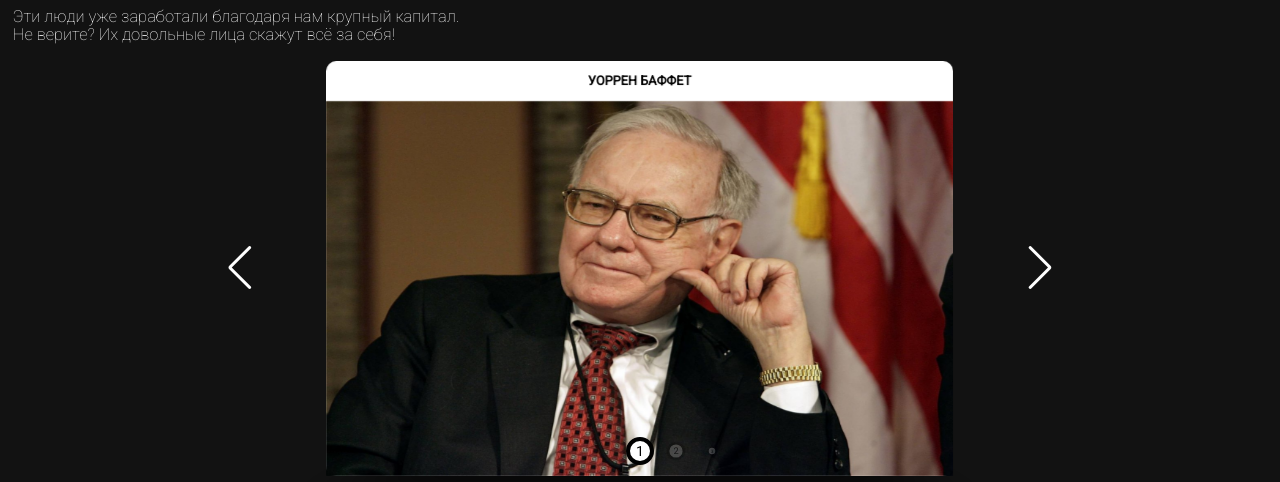
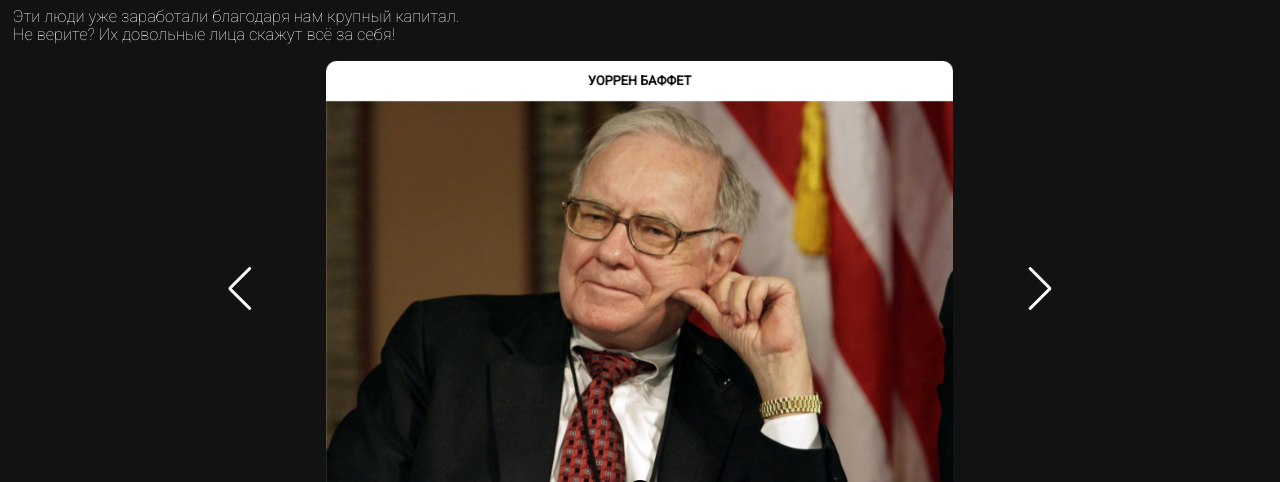
Before and after one commit to Dziodzi/webs_5_semester, a plain HTML site: page reviews.html in a window 1280 px wide. Shown: the part 133-615 px from the top of the page. Drawn offline with nearby package versions, Linux system fonts and the light colour scheme.

Commit message:
fixed: shakal'niye pictures in swiper.css

```diff
--- a/styles/swiper.css
+++ b/styles/swiper.css
@@ -11,13 +11,14 @@
     background: #ffffff;
     padding: 0;
     border-radius: 10px;
+    width: 50%;
+    height: 50%;
 }
 
 /*Стиль картинки на слайде*/
 .swiper-slide img {
-    min-width: 600px;
     width: 100%;
-    height: 375px;
+    height: 100%;
     text-align: center;
 }
 
```
